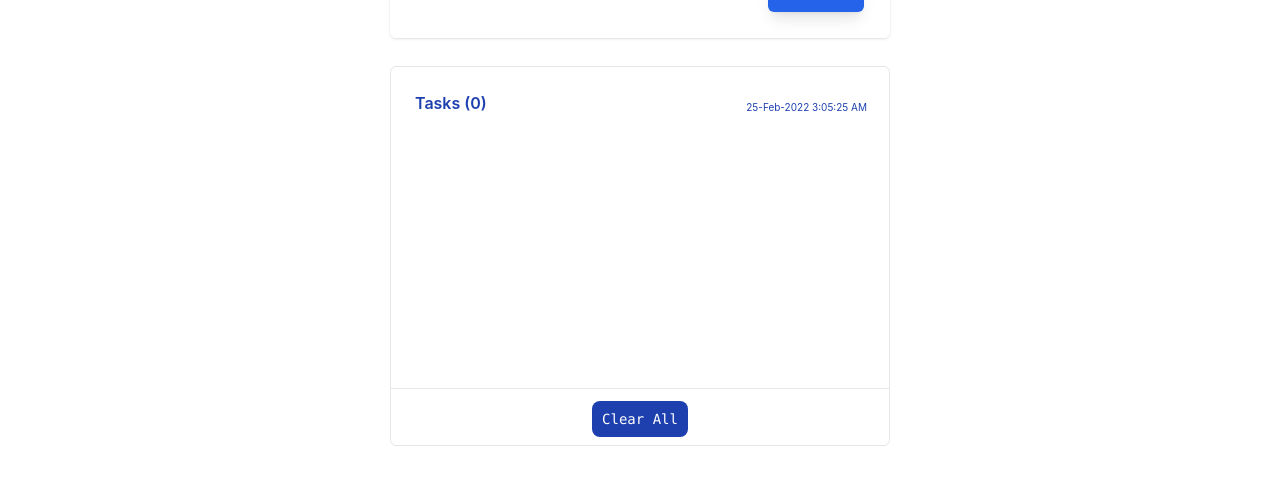
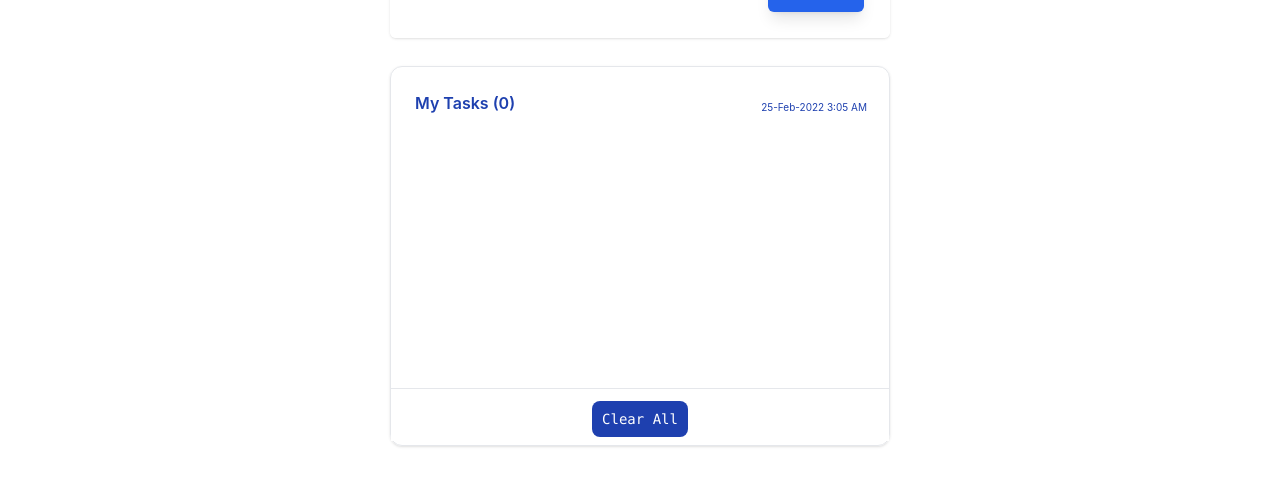
Before and after one commit to rishi120/todo-app, a React (Create React App) app: page / in a window 1280 px wide. Shown: the part 207-692 px from the top of the page. Built offline with nearby package versions, Linux system fonts and the light colour scheme.

Commit message:
added tailwind scrollbar and fixed date issues.

```diff
--- a/package.json
+++ b/package.json
@@ -10,6 +10,7 @@
     "react": "^17.0.2",
     "react-dom": "^17.0.2",
     "react-scripts": "5.0.0",
+    "tailwind-scrollbar": "^2.0.1",
     "web-vitals": "^2.1.4"
   },
   "scripts": {
--- a/src/components/child-components/todo.jsx
+++ b/src/components/child-components/todo.jsx
@@ -6,9 +6,9 @@ const Todo = ({ tasks, handleTaskDelete, handleTaskComplete, taskComplete, activ
     return (
         <div>
             <Addtask />
-            <div className=' lg:w-[500px] m-auto h-[380px] relative border-[1px] rounded-md mt-7'>
-                <ul className=' lg:w-[500px] m-auto p-6 h-[320px] overflow-y-auto relative overflow-x-hidden'>
-                    <li className=' flex justify-between'><h1 className='pb-2 text-blue-800 font-semibold'>Tasks ({tasks.length})</h1> <p className=' text-[10px] text-blue-800 flex items-center'>{storeCurrentDateAndTime}</p></li>
+            <div className=' lg:w-[500px] m-auto h-[380px] relative border-[1px] rounded-xl mt-7 shadow'>
+                <ul className=' lg:w-[500px] m-auto p-6 h-[320px] overflow-y-auto relative overflow-x-hidden scrollbar-thin scrollbar-thumb-blue-600 scrollbar-track-gray-300'>
+                    <li className=' flex justify-between'><h1 className='pb-2 text-blue-800 font-semibold'>My Tasks ({tasks.length})</h1> <p className=' text-[10px] text-blue-800 flex items-center'>{storeCurrentDateAndTime}</p></li>
                     {tasks.map((newtasks, index) => {
                         return (
                             <>
@@ -26,6 +26,7 @@ const Todo = ({ tasks, handleTaskDelete, handleTaskComplete, taskComplete, activ
                         )
                     })}
                 </ul>
+
                 <div className=' flex justify-around absolute w-[100%] bottom-1 bg-white border-t-[1px] py-1'>
                     <button type='button' className='lg:w-24 bg-blue-800 p-2 text-white rounded-lg font-mono text-sm mt-2' onClick={() => handleDeleteAll(tasks)}>Clear All</button>
                 </div>
--- a/src/components/master.jsx
+++ b/src/components/master.jsx
@@ -20,7 +20,7 @@ function Mastercomponent() {
         date.getHours();
         date.getMinutes();
         date.getSeconds();
-        const formatDataAndTime = "DD-MMM-YYYY h:mm:ss A";
+        const formatDataAndTime = "DD-MMM-YYYY h:mm A";
         const getDateAndTime = moment(date).format(formatDataAndTime);
         return getDateAndTime;
     }
--- a/tailwind.config.js
+++ b/tailwind.config.js
@@ -3,5 +3,5 @@ module.exports = {
   theme: {
     extend: {},
   },
-  plugins: [],
+  plugins: [ require('tailwind-scrollbar')({ nocompatible: true }),],
 }
```
Also changed, not shown: 1 other file (tests, documents, lock files or other folders).
